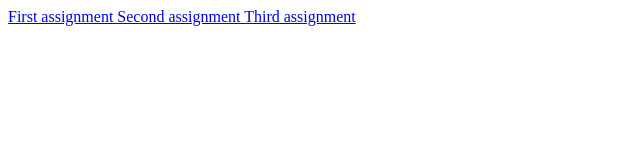
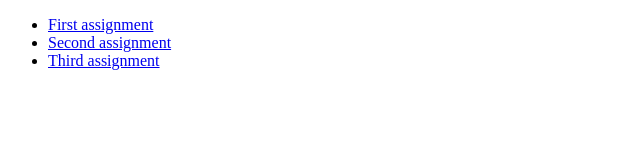
Before and after one commit to cuixinguang/cuixinguang.github.io, a plain HTML site: page JSzhuye/index.html in a window 1280 px wide. Shown: the whole page, without its empty margins (0-640 px from the left). Drawn offline with Linux system fonts and the light colour scheme.

Commit message:
Update index.html

```diff
--- a/JSzhuye/index.html
+++ b/JSzhuye/index.html
@@ -6,12 +6,19 @@
 <script src="JSzhuye/popup.js"></script>
 </head>
 <body>
-<a href="http://cuixinguang.github.io/js/gallery.html"
+ <ul>
+  <li>
+ <a href="http://cuixinguang.github.io/js/gallery.html"
  onclick="popUp(this.href); return false;" >First assignment </a>
+  </li>
+  <li>
  <a href="http://cuixinguang.github.io/chaolianji/example.html"
  onclick="popUp(this.href); return false;" >Second assignment </a>
- <a href="http://cuixinguang.github.io/tpkyh/gallery.html"
+  </li>
+  <li>
+  <a href="http://cuixinguang.github.io/tpkyh/gallery.html"
  onclick="popUp(this.href); return false;" >Third assignment </a>
-<script src="JSÖ÷Ò³/popup.js"></script>
+   </li>
+ </ul>
 </body>
 </html>
```
